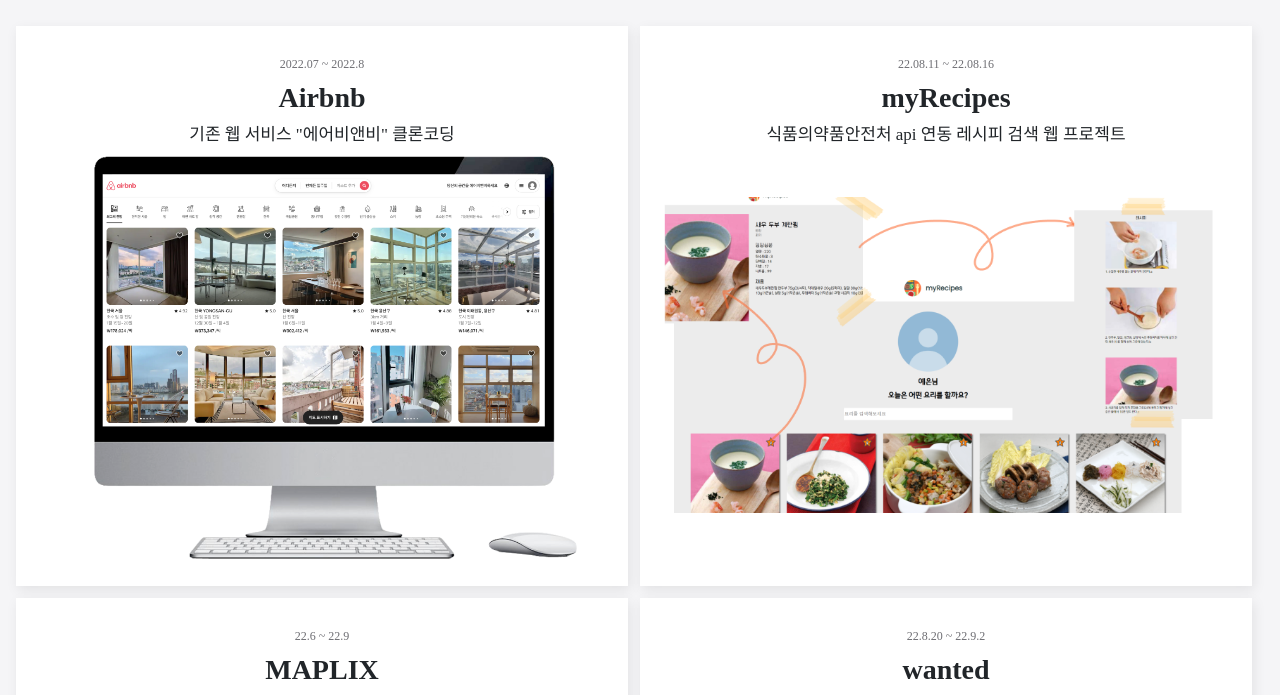
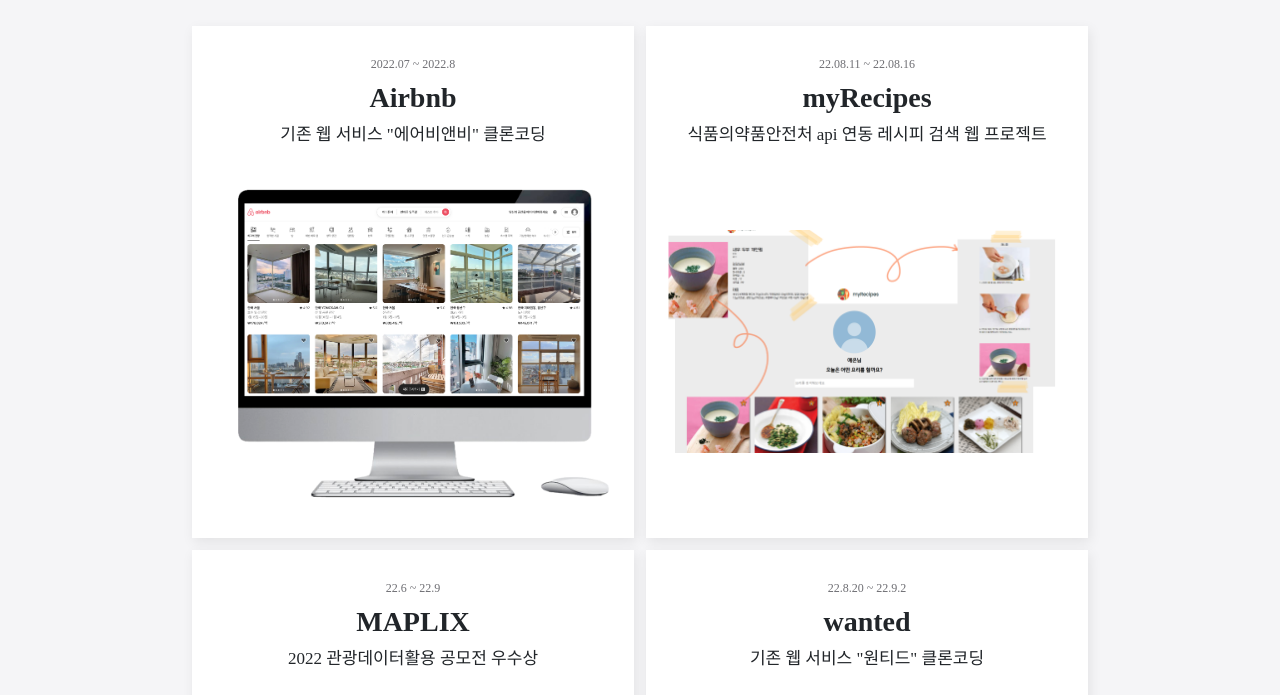
Before and after one commit to yeeun426/personal-portfolio, a React (Create React App) app in the folder front/: page /project in a window 1280 px wide. Shown: the part 102-797 px from the top of the page. Built offline with nearby package versions, Linux system fonts and the light colour scheme; a web font is replaced by a local one.

Commit message:
feat : 프로젝트에 GSAP 적용

```diff
--- a/front/src/components/Home/Search.js
+++ b/front/src/components/Home/Search.js
@@ -1,16 +1,25 @@
 import { SearchStyled } from './styled';
-import { useNavigate } from 'react-router-dom';
-import React, { useState } from 'react';
+import React, { useRef, useEffect } from 'react';
 
 export default function Search() {
-  const navigate = useNavigate();
+  const inputRef = useRef(null);
+
+  useEffect(() => {
+    if (inputRef.current) {
+      inputRef.current.focus();
+    }
+  }, []);
 
   return (
     <div className='mainIntro-wrapper'>
       <SearchStyled>
-        <div>Lee</div>
+        <img
+          className='search-logo'
+          src={process.env.PUBLIC_URL + '/images/icon/logo.png'}
+          alt='주소'
+        />
         <div className='search-container'>
-          <input value='이예은' />
+          <input ref={inputRef} value='이예은' />
           <img
             src={process.env.PUBLIC_URL + '/images/icon/search.png'}
             alt='주소'
--- a/front/src/components/Home/styled.js
+++ b/front/src/components/Home/styled.js
@@ -4,25 +4,36 @@ export const SearchStyled = styled.div`
   left: 50%;
   top: 50%;
   position: absolute;
-  transform: translate(-50%, -50%);
+  transform: translate(-50%, -65%);
+
+  .search-logo {
+    max-height: 150px;
+  }
 
   .search-container {
     display: flex;
     align-items: center;
-    border-radius: 30%;
-    background: white;
 
     input {
-      border: 1px solid;
-      min-height: 50px;
-      padding: 10px;
+      padding: 10px 30px;
+      display: flex;
+      z-index: 3;
+      position: relative;
+      min-height: 90px;
+      border: 2px solid #876fc4;
+      background: #4d51561c;
+      box-shadow: none;
+      border-radius: 40px;
+      margin: 0 auto;
+      max-width: 670px;
       width: 45vw;
+      font-size: 35px;
     }
 
     img {
-      width: 50px;
+      width: 40px;
       position: absolute;
-      right: 0px;
+      right: 25px;
     }
   }
 `;
--- a/front/src/pages/Project/Project.js
+++ b/front/src/pages/Project/Project.js
@@ -1,24 +1,15 @@
-import { useState, useEffect } from 'react';
+import { useState, useEffect, useRef } from 'react';
 import { ProjectStyled } from './style';
-import 'swiper/css';
-import 'swiper/css/pagination';
-import 'swiper/css/navigation';
 import { Link } from 'react-router-dom';
 
-import { Swiper, SwiperSlide } from 'swiper/react';
-import { Navigation, Pagination } from 'swiper/modules';
+import gsap from 'gsap';
+import { ScrollTrigger } from 'gsap/ScrollTrigger';
+
+gsap.registerPlugin(ScrollTrigger);
 
 export default function Project() {
-  const PROXY = window.location.hostname === 'localhost' ? '' : '/proxy';
-  const URL = `${PROXY}/data/project.json`;
   const [project, setProject] = useState([]);
-
-  const pagination = {
-    clickable: true,
-    renderBullet: function (index, className) {
-      return '<span className="' + className + '">' + (index + 1) + '</span>';
-    },
-  };
+  const containerRef = useRef(null);
 
   useEffect(() => {
     fetch('/data/project.json', {
@@ -30,11 +21,30 @@ export default function Project() {
       });
   }, []);
 
+  useEffect(() => {
+    if (!containerRef.current) return;
+
+    ScrollTrigger.batch('.project-content', {
+      // interval: 0.1,
+      batchMax: 2, // maximum batch size (targets)
+      onEnter: (batch) => {
+        console.log('✅ 요소가 뷰포트 80% 지점에 도달:', batch);
+        gsap.to(batch, { autoAlpha: 1, stagger: 0.1 });
+      },
+      start: 'top 80%', // 뷰포트 80% 지점에서 트리거
+      makers: true,
+    });
+
+    return () => {
+      ScrollTrigger.getAll().forEach((trigger) => trigger.kill()); // 클린업
+    };
+  }, [project]); // 프로젝트 데이터가 변경될 때마다 실행
+
   return (
     <ProjectStyled>
-      <div className='project'>
+      <div className='project' ref={containerRef}>
         {project.map((project) => (
-          <div className='project-content' key={project.id}>
+          <div ref={containerRef} className='project-content' key={project.id}>
             <div className='project-txt'>
               <div className='project-date'>{project.date}</div>
               <div className='project-name'>{project.name}</div>
--- a/front/src/pages/Project/style.js
+++ b/front/src/pages/Project/style.js
@@ -1,14 +1,14 @@
 import styled from 'styled-components';
 
 export const ProjectStyled = styled.div`
-  padding: 8rem 1rem;
+  padding: 8rem 12rem;
   background-color: #f5f5f7;
   box-sizing: border-box;
   --swiper-theme-color: #d483d0;
 
   .project {
-    display: flex;
-    flex-wrap: wrap;
+    display: grid;
+    grid-template-columns: 1fr 1fr;
     grid-gap: 12px;
   }
 
@@ -17,16 +17,17 @@ export const ProjectStyled = styled.div`
     flex-direction: column;
     position: relative;
     background-color: #fff;
-    width: calc(50% - 12px);
-    height: 35rem;
+    height: 32rem;
     white-space: normal;
     box-shadow: 2px 4px 12px rgba(0, 0, 0, 0.08);
     align-items: center;
+    justify-content: space-between;
+    opacity: 0;
 
     img {
-      height: 75%;
+      height: 70%;
       align-self: center;
-      width: 92%;
+      width: 90%;
       object-fit: contain;
     }
   }
@@ -134,29 +135,29 @@ export const ProjectStyled = styled.div`
     opacity:1
   }
 
-  .swiper-button-next{
-    background-image: url("images/arrownext.JPG");
-    background-color: white;
-    background-size: 17px 17px;
-    background-repeat: no-repeat;
-    background-position: center;
-    width: 28px;
-    height: 28px;
-    border-radius: 50%;
-    border: 0.5px solid rgb(0 0 0 / 0.3);
-    color: #fff0;
-  }
+  // .swiper-button-next{
+  //   background-image: url("images/arrownext.JPG");
+  //   background-color: white;
+  //   background-size: 17px 17px;
+  //   background-repeat: no-repeat;
+  //   background-position: center;
+  //   width: 28px;
+  //   height: 28px;
+  //   border-radius: 50%;
+  //   border: 0.5px solid rgb(0 0 0 / 0.3);
+  //   color: #fff0;
+  // }
 
-  .swiper-button-prev{
-    background-image: url("images/arrowprev.JPG");
-    background-color: white;
-    background-size: 17px 17px;
-    background-repeat: no-repeat;
-    background-position: center;
-    width: 28px;
-    height: 28px;
-    border-radius: 50%;
-    border: 0.5px solid rgb(0 0 0 / 0.3);
-    color: #fff0;
-  }
+  // .swiper-button-prev{
+  //   background-image: url("images/arrowprev.JPG");
+  //   background-color: white;
+  //   background-size: 17px 17px;
+  //   background-repeat: no-repeat;
+  //   background-position: center;
+  //   width: 28px;
+  //   height: 28px;
+  //   border-radius: 50%;
+  //   border: 0.5px solid rgb(0 0 0 / 0.3);
+  //   color: #fff0;
+  // }
 `;
--- a/package.json
+++ b/package.json
@@ -12,6 +12,7 @@
     "typescript": "^5.2.2"
   },
   "dependencies": {
+    "gsap": "^3.12.7",
     "typeit-react": "^2.7.7"
   }
 }
```
Also changed, not shown: front/public/images/icon/logo.png (added), 1 other file (tests, documents, lock files or other folders).
